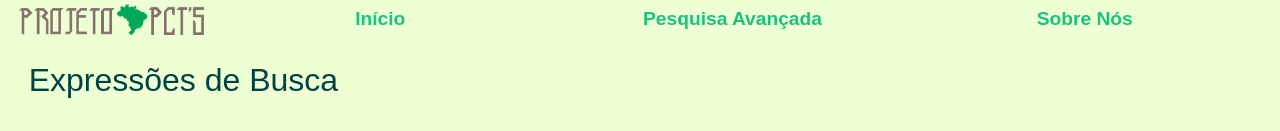
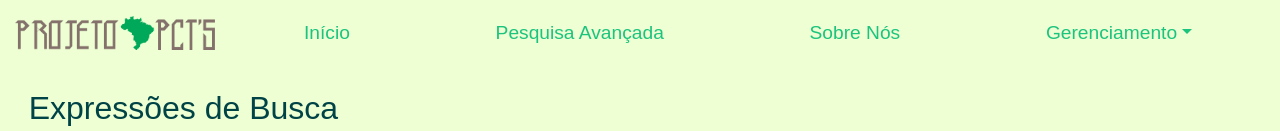
Before and after one commit to fga-eps-mds/2021.1-PCT-Frontend, a React (Create React App) app: page /keywords in a window 1280 px wide. Shown: the top 131 px of the page. Built offline with nearby package versions, Linux system fonts and the light colour scheme; no server answers.

Commit message:
Add keywords page to menu

```diff
--- a/src/Components/Header/index.tsx
+++ b/src/Components/Header/index.tsx
@@ -1,44 +1,57 @@
 import React from "react";
 
 import {
-  Container,
   HeaderButton,
   Title,
-  ButtonsContainer,
-  ProfileButton,
-  PersonIcon,
-  ProfileCotainer,
   LogoImage,
   MyLink,
+  CustomNavDropdown,
 } from "./styles";
 
-import personIcon from "./../../assets/images/person.png";
 import logoImage from "./../../assets/images/LogoPCT.png";
+import { Container, Nav, Navbar } from "react-bootstrap";
 
 const Header: React.FC = () => {
   return (
-    <Container>
+    <Navbar bg="light" expand="lg" style={{ width: "100%" }}>
+      <Container style={{ maxWidth: "none" }}>
+        <Navbar.Brand style={{ maxWidth: "200px" }}>
+          <MyLink to={"/"}>
             <Title>
               <LogoImage src={logoImage} />
             </Title>
-
-      <ButtonsContainer>
+          </MyLink>
+        </Navbar.Brand>
+        <Navbar.Toggle aria-controls="basic-navbar-nav" />
+        <Navbar.Collapse id="basic-navbar-nav">
+          <Nav style={{ width: "100%", justifyContent: "space-around" }}>
+            <Nav.Link>
+              <MyLink to={"/"}>Início</MyLink>
+            </Nav.Link>
+            <Nav.Link>
+              <MyLink to={"/"}>Pesquisa Avançada</MyLink>
+            </Nav.Link>
+            <Nav.Link>
+              <MyLink to={"/sobre-nos"}>Sobre Nós</MyLink>
+            </Nav.Link>
+            <MyLink to={""}>
+              <CustomNavDropdown title="Gerenciamento" id="management-nav-dropdown">
+                <CustomNavDropdown.Item>
                   <HeaderButton>
-          <MyLink to={"/"}>Início</MyLink>
+                    <MyLink to={"/keywords"}>Expressões</MyLink>
                   </HeaderButton>
+                </CustomNavDropdown.Item>
+                <CustomNavDropdown.Item>
                   <HeaderButton>
-          <MyLink to={"/"}>Pesquisa Avançada</MyLink>
+                    <MyLink to={"/crawlers"}>Crawlers</MyLink>
                   </HeaderButton>
-        <HeaderButton>
-          <MyLink to={"/sobre-nos"}>Sobre Nós</MyLink>
-        </HeaderButton>
-      </ButtonsContainer>
-      {/* <ProfileCotainer>
-        <ProfileButton onClick={() => alert("teste")}>
-          Login <PersonIcon src={personIcon} />
-        </ProfileButton>
-      </ProfileCotainer> */}
+                </CustomNavDropdown.Item>
+              </CustomNavDropdown>
+            </MyLink>
+          </Nav>
+        </Navbar.Collapse>
       </Container>
+    </Navbar>
   );
 };
 
--- a/src/Components/Header/styles.ts
+++ b/src/Components/Header/styles.ts
@@ -1,5 +1,6 @@
 import styled from "styled-components";
 import { Link } from "react-router-dom";
+import { NavDropdown } from "react-bootstrap";
 
 export const Container = styled.div`
   flex: 1;
@@ -9,10 +10,6 @@ export const Container = styled.div`
   padding-left: 1rem;
   padding-right: 1rem;
   justify-content: space-evenly;
-
-  /* top: 0;
-  position: fixed;
-  background-color: #edffd3; */
 
   @media screen and (max-width: 1024px) {
     padding-left: 0.5rem;
@@ -63,7 +60,7 @@ export const HeaderButton = styled.button`
   font-weight: bold;
   align-items: center;
   justify-content: center;
-  background-color: #edffd3;
+  background-color: transparent;
 `;
 
 export const MyLink = styled(Link)`
@@ -81,6 +78,27 @@ export const MyLink = styled(Link)`
     font-size: 0.8rem;
   }
 `;
+
+export const CustomNavDropdown = styled(NavDropdown)`
+  color: #1bc47d;
+  font-size: 1.2rem;
+  cursor: pointer;
+  text-align: center;
+  text-decoration: none;
+
+  @media screen and (max-width: 1024px) {
+    font-size: 1rem;
+  }
+
+  @media screen and (max-width: 400px) {
+    font-size: 0.8rem;
+  }
+
+  a {
+    color: #1bc47d !important;
+    text-align: start;
+  }
+`
 
 export const ProfileButton = styled.button`
   flex: 1;
```
Lines whose indentation alone changed are shown as unchanged.
